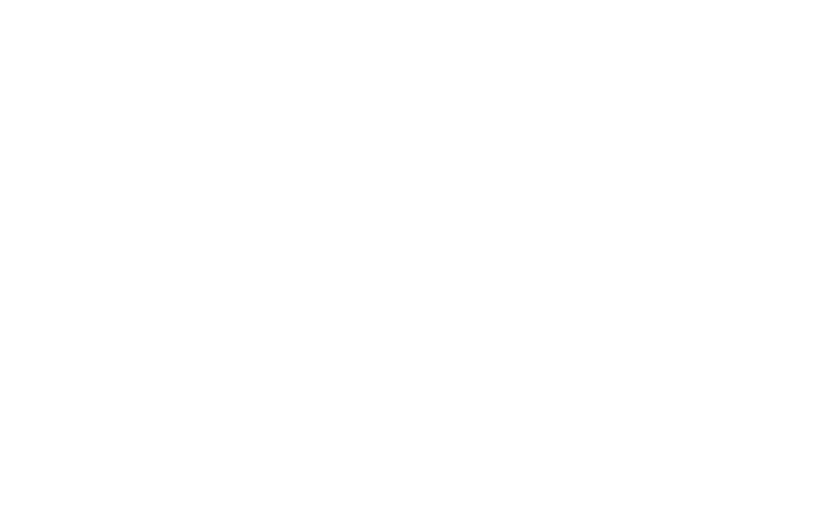
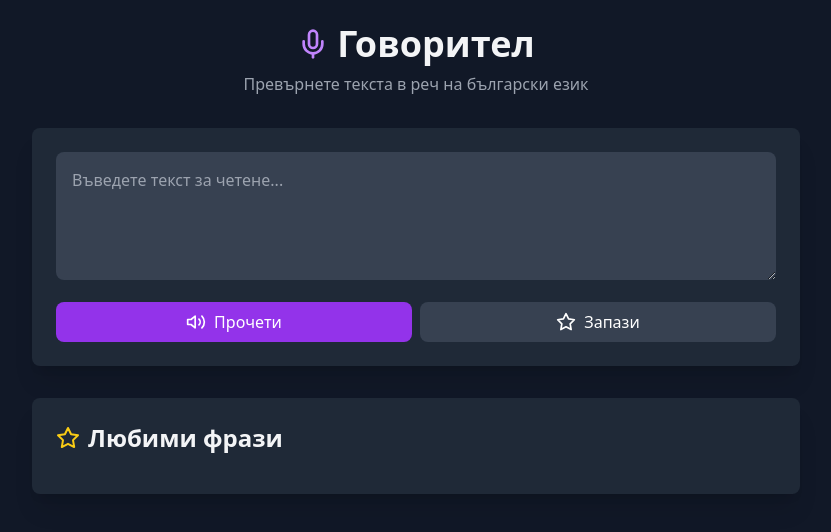
Before and after one commit to botzko/Speaker, a plain HTML site: page v2/index.html in a window 1280 px wide. Shown: the whole page, without its empty margins (224-1055 px from the left). Drawn offline with Linux system fonts and the light colour scheme; the site is published under a folder, as on GitHub Pages, so addresses that start at the root find nothing.

Commit message:
v2 fixes

```diff
--- a/v2/index.html
+++ b/v2/index.html
@@ -5,8 +5,8 @@
     <link rel="icon" type="image/svg+xml" href="/vite.svg" />
     <meta name="viewport" content="width=device-width, initial-scale=1.0" />
     <title>Vite + React + TS</title>
-    <script type="module" crossorigin src="/assets/index-DsHQcwQy.js"></script>
-    <link rel="stylesheet" crossorigin href="/assets/index-BrPAtozg.css">
+    <script type="module" crossorigin src="index-DsHQcwQy.js"></script>
+    <link rel="stylesheet" crossorigin href="index-BrPAtozg.css">
   </head>
   <body>
     <div id="root"></div>
```
Also changed, not shown: v2/index-BrPAtozg.css (renamed from v2/assets/index-BrPAtozg.css), v2/index-DsHQcwQy.js (renamed from v2/assets/index-DsHQcwQy.js).
